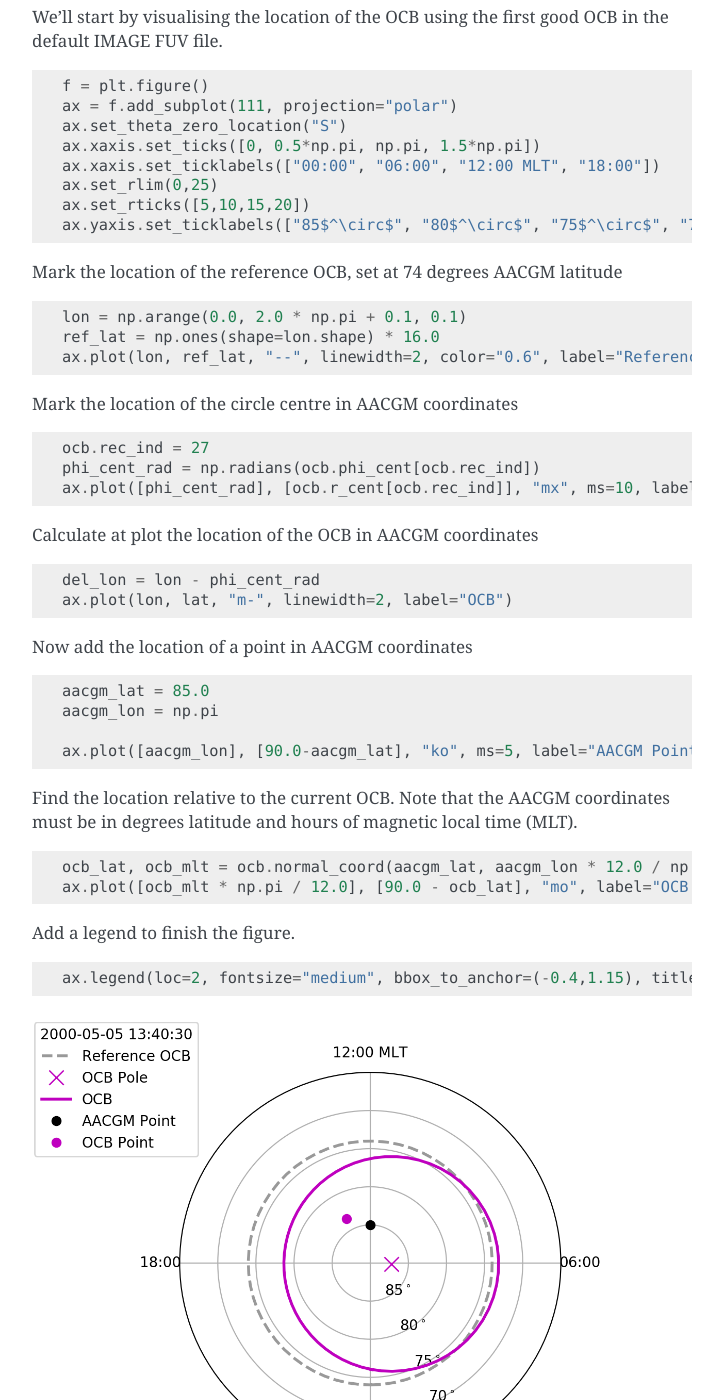
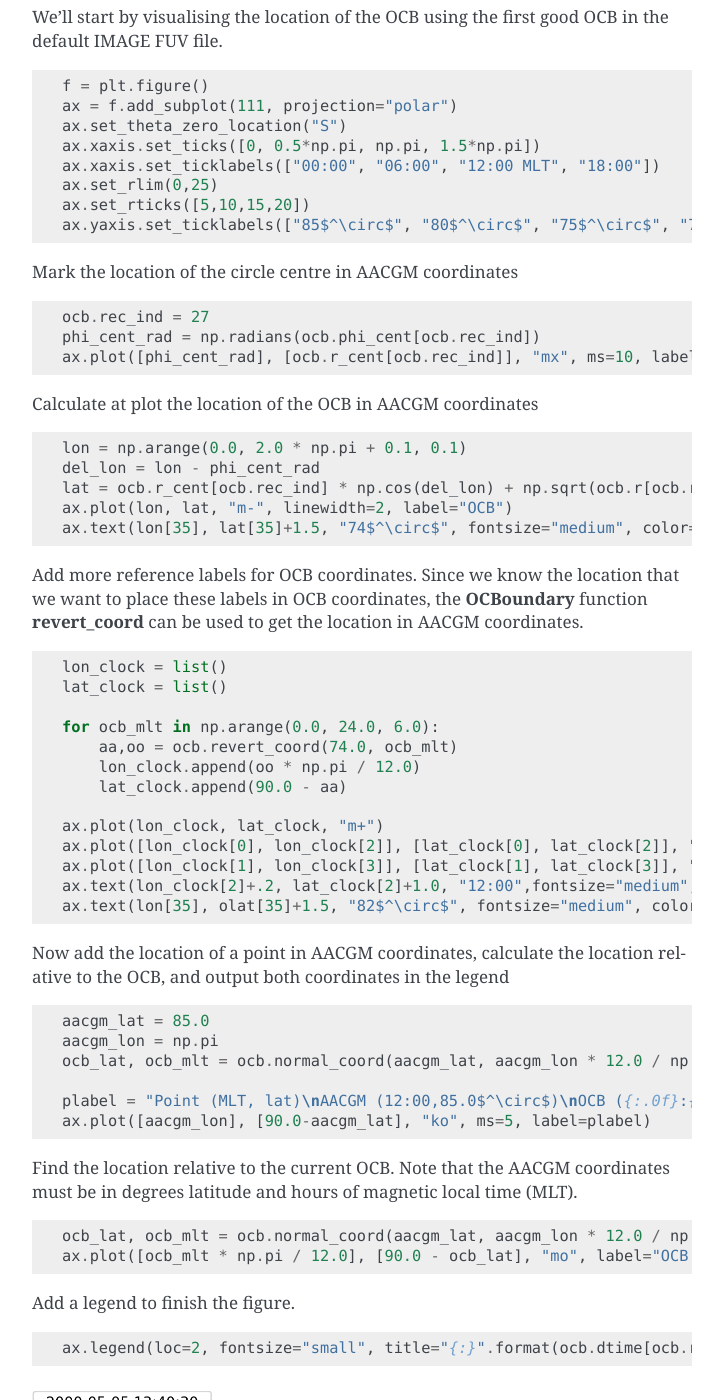
Before and after one commit to aburrell/ocbpy, a Sphinx documentation site: the page built from docs/example.rst, in a window 1280 px wide and 1400 px high, scrolled down 1276 px. Shown: the whole window, without its empty margins (388-1111 px from the left). Built offline with Sphinx 7.4.7, drawn with Linux system fonts in a browser that asks for light colours.

Commit message:
Fixed mistake in example
Fixed a mistake in the example and used revert_coord to improve
representation of OCB coordinate system.

```diff
--- a/docs/example.rst
+++ b/docs/example.rst
@@ -62,12 +62,6 @@ in the default IMAGE FUV file.
    ax.set_rticks([5,10,15,20])
    ax.yaxis.set_ticklabels(["85$^\circ$", "80$^\circ$", "75$^\circ$", "70$^\circ$"]
 
-Mark the location of the reference OCB, set at 74 degrees AACGM latitude
-::
-   lon = np.arange(0.0, 2.0 * np.pi + 0.1, 0.1)
-   ref_lat = np.ones(shape=lon.shape) * 16.0
-   ax.plot(lon, ref_lat, "--", linewidth=2, color="0.6", label="Reference OCB")
-
 Mark the location of the circle centre in AACGM coordinates
 ::
    ocb.rec_ind = 27
@@ -76,15 +70,39 @@ Mark the location of the circle centre in AACGM coordinates
 
 Calculate at plot the location of the OCB in AACGM coordinates
 ::
+   lon = np.arange(0.0, 2.0 * np.pi + 0.1, 0.1)
    del_lon = lon - phi_cent_rad
+   lat = ocb.r_cent[ocb.rec_ind] * np.cos(del_lon) + np.sqrt(ocb.r[ocb.rec_ind]**2 - (ocb.r_cent[ocb.rec_ind] * np.sin(del_lon))**2)
    ax.plot(lon, lat, "m-", linewidth=2, label="OCB")
+   ax.text(lon[35], lat[35]+1.5, "74$^\circ$", fontsize="medium", color="m")
 
-Now add the location of a point in AACGM coordinates
+Add more reference labels for OCB coordinates.  Since we know the location that
+we want to place these labels in OCB coordinates, the **OCBoundary** function
+**revert_coord** can be used to get the location in AACGM coordinates.
+::
+   lon_clock = list()
+   lat_clock = list()
+
+   for ocb_mlt in np.arange(0.0, 24.0, 6.0):
+       aa,oo = ocb.revert_coord(74.0, ocb_mlt)
+       lon_clock.append(oo * np.pi / 12.0)
+       lat_clock.append(90.0 - aa)
+
+   ax.plot(lon_clock, lat_clock, "m+")
+   ax.plot([lon_clock[0], lon_clock[2]], [lat_clock[0], lat_clock[2]], "-", color="lightpink", zorder=1)
+   ax.plot([lon_clock[1], lon_clock[3]], [lat_clock[1], lat_clock[3]], "-", color="lightpink", zorder=1)
+   ax.text(lon_clock[2]+.2, lat_clock[2]+1.0, "12:00",fontsize="medium",color="m")
+   ax.text(lon[35], olat[35]+1.5, "82$^\circ$", fontsize="medium", color="m")
+
+Now add the location of a point in AACGM coordinates, calculate the
+location relative to the OCB, and output both coordinates in the legend
 ::
    aacgm_lat = 85.0
    aacgm_lon = np.pi
+   ocb_lat, ocb_mlt = ocb.normal_coord(aacgm_lat, aacgm_lon * 12.0 / np.pi)
 
-   ax.plot([aacgm_lon], [90.0-aacgm_lat], "ko", ms=5, label="AACGM Point")
+   plabel = "Point (MLT, lat)\nAACGM (12:00,85.0$^\circ$)\nOCB ({:.0f}:{:.0f},{:.1f}$^\circ$)".format(np.floor(ocb_mlt), (ocb_mlt - np.floor(ocb_mlt))*60.0, ocb_lat)
+   ax.plot([aacgm_lon], [90.0-aacgm_lat], "ko", ms=5, label=plabel)
 
 Find the location relative to the current OCB.  Note that the AACGM coordinates
 must be in degrees latitude and hours of magnetic local time (MLT).
@@ -94,7 +112,7 @@ must be in degrees latitude and hours of magnetic local time (MLT).
 
 Add a legend to finish the figure.
 ::
-   ax.legend(loc=2, fontsize="medium", bbox_to_anchor=(-0.4,1.15), title="{:}".format(ocb.dtime[ocb.rec_ind]))
+   ax.legend(loc=2, fontsize="small", title="{:}".format(ocb.dtime[ocb.rec_ind]), bbox_to_anchor=(-0.4,1.15))
 
 .. image:: example_ocb_location.png
 
```
Also changed, not shown: README.md (+29 -16 lines), docs/example_ocb_location.png.
